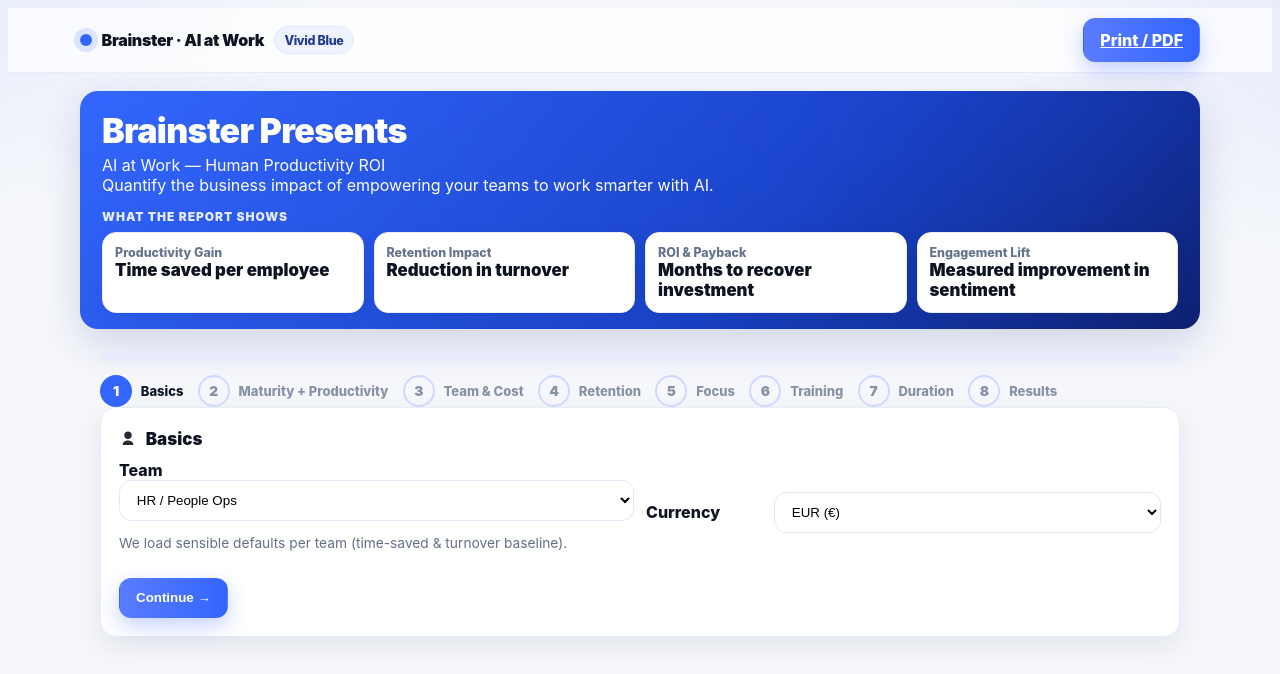
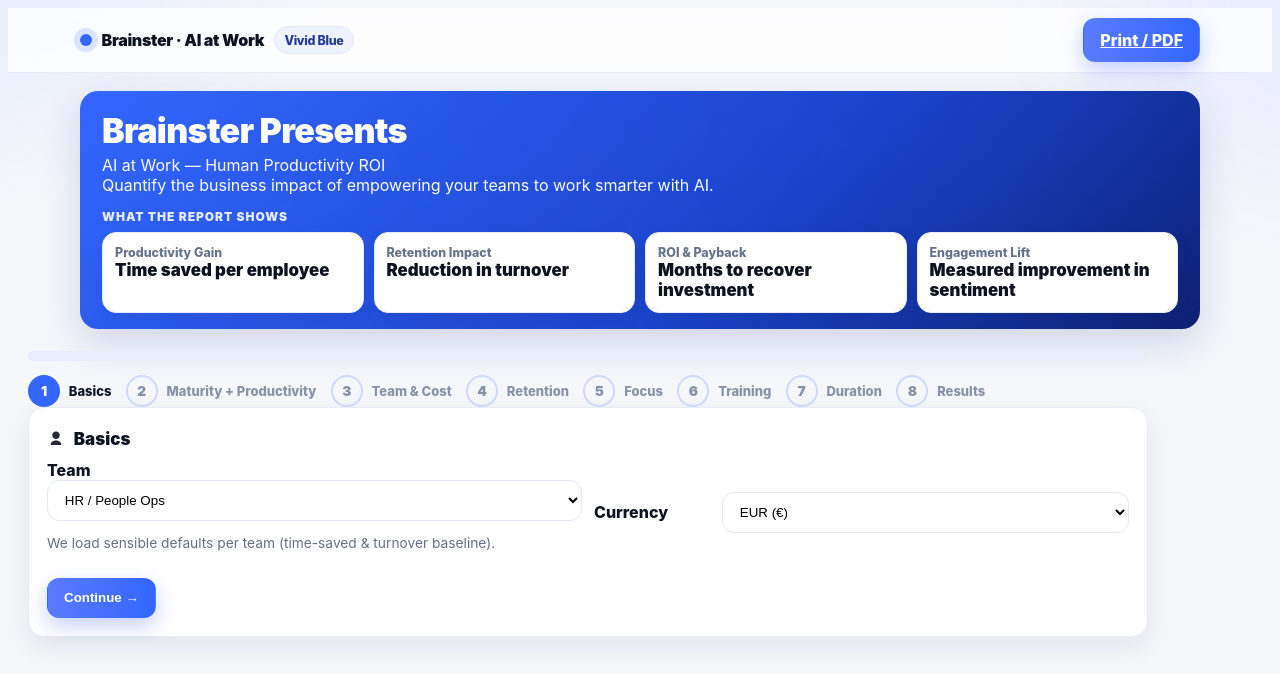
Before and after one commit to powerstephen/brainster-human-ai-roi, a Next.js app: page / in a window 1280 px wide. Shown: the top 674 px of the page. Built offline with nearby package versions, Linux system fonts and the light colour scheme.

Commit message:
Update page.tsx

```diff
--- a/app/page.tsx
+++ b/app/page.tsx
@@ -1,15 +1,11 @@
 import Hero from '../components/Hero';
 import { RoiCalculator } from '../components/RoiCalculator';
 
-export default function Page(){
+export default function Page() {
   return (
-    <main>
+    <>
       <Hero />
-      <div className="container">
-        <div className="section">
-          <RoiCalculator />
-        </div>
-      </div>
-    </main>
+      <RoiCalculator />
+    </>
   );
 }
```
